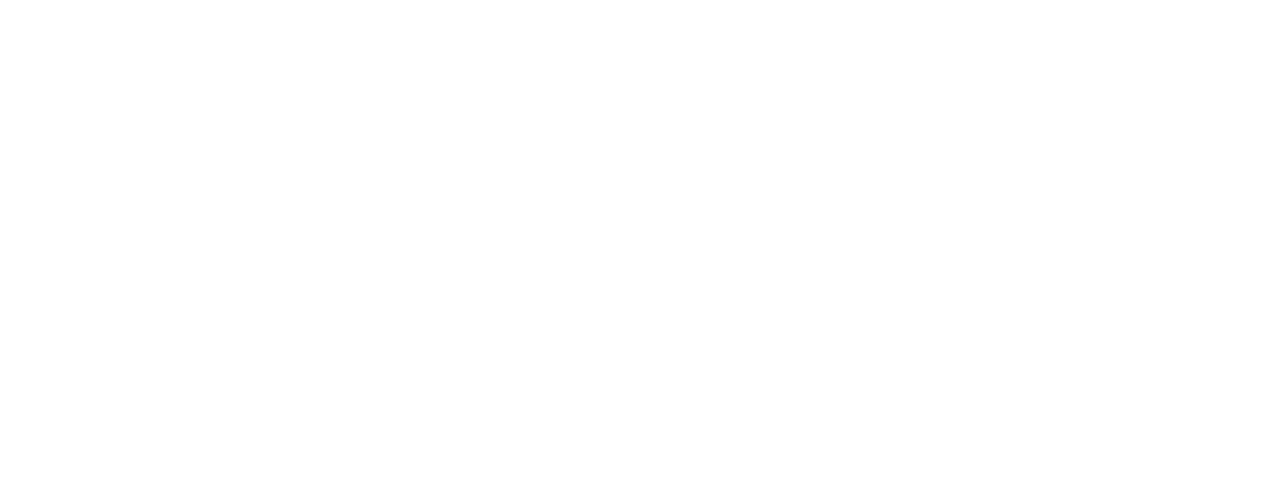
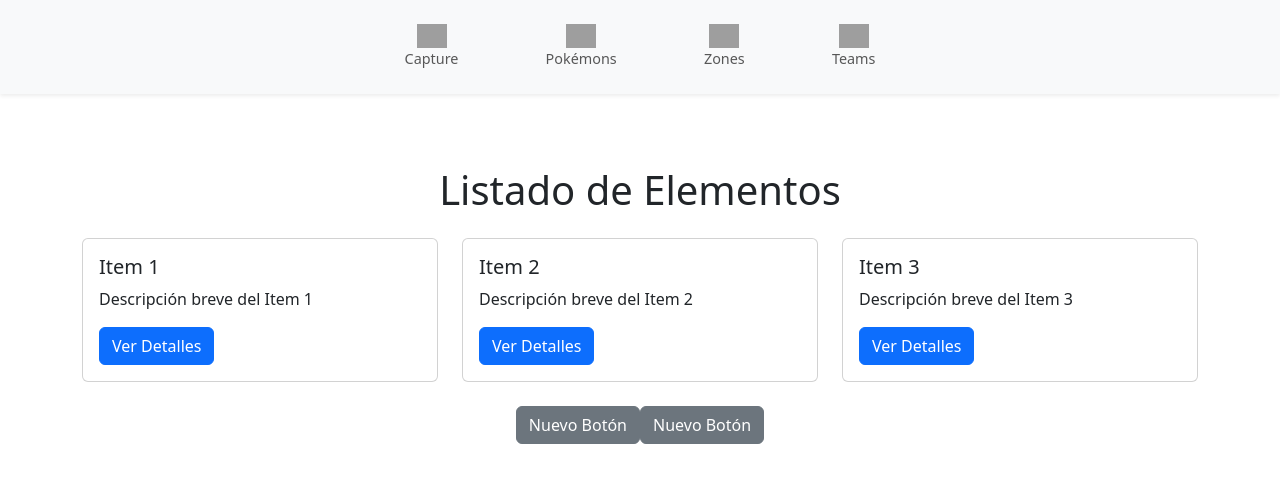
Before and after one commit to Gustavove/pokedex-hackeps2024, a React (Create React App) app in the folder pokedex-hackeps/: page /zones in a window 1280 px wide. Before the commit this address had no page. Shown: the top 482 px of the page. Built offline with nearby package versions, Linux system fonts and the light colour scheme; grey boxes are pictures that could not be loaded.

Commit message:
Canvis en el disseny

```diff
--- a/pokedex-hackeps/src/components/AppNavbar.js
+++ b/pokedex-hackeps/src/components/AppNavbar.js
@@ -29,10 +29,21 @@
                         </div>
                     </Nav.Link>
 
+                    <Nav.Link as={Link} to="/zones" className="text-center">
+                        <div className="d-flex flex-column align-items-center">
+                            <img
+                                src="https://cdn-icons-png.flaticon.com/512/535/535137.png"
+                                alt="Zones"
+                                style={{ width: "30px", height: "24px" }}
+                            />
+                            <span style={{ fontSize: "0.9rem" }}>Zones</span>
+                        </div>
+                    </Nav.Link>
+
                     <Nav.Link as={Link} to="/equips" className="text-center">
                         <div className="d-flex flex-column align-items-center">
                             <img
-                                src="https://cdn-icons-png.flaticon.com/512/2991/2991148.png"
+                                src="https://cdn-icons-png.flaticon.com/512/7829/7829198.png"
                                 alt="Teams"
                                 style={{ width: "30px", height: "24px" }}
                             />
--- /dev/null
+++ b/pokedex-hackeps/src/pages/Zones.js
@@ -0,0 +1,52 @@
+import React from 'react';
+import { Container, Row, Col, Card, Button } from 'react-bootstrap';
+import { Link } from 'react-router-dom';
+import { getAllPokemons } from '../services/PokemonService';
+import { getPokemonById } from '../services/PokemonService';
+
+const Llistat = () => {
+    const items = [
+        { id: 1, name: 'Item 1', description: 'Descripción breve del Item 1' },
+        { id: 2, name: 'Item 2', description: 'Descripción breve del Item 2' },
+        { id: 3, name: 'Item 3', description: 'Descripción breve del Item 3' },
+    ];
+
+    const handleButtonClick = () => {
+        getAllPokemons().then((pokemons) => {
+            console.log(pokemons.json());
+        });
+    };
+
+    const handleButtonClick2 = () => {
+        getPokemonById(152).then((pokemons) => {
+            console.log(pokemons.json());
+        });
+    };
+
+    return (
+        <Container className="py-5">
+            <h1 className="text-center mb-4">Listado de Elementos</h1>
+            <Row className="g-4">
+                {items.map((item) => (
+                    <Col key={item.id} xs={12} md={6} lg={4}>
+                        <Card>
+                            <Card.Body>
+                                <Card.Title>{item.name}</Card.Title>
+                                <Card.Text>{item.description}</Card.Text>
+                                <Link to={`/item/${item.id}`}>
+                                    <Button variant="primary">Ver Detalles</Button>
+                                </Link>
+                            </Card.Body>
+                        </Card>
+                    </Col>
+                ))}
+            </Row>
+            <div className="text-center mt-4">
+                <Button variant="secondary" onClick={handleButtonClick}>Nuevo Botón</Button>
+                <Button variant="secondary" onClick={handleButtonClick2}>Nuevo Botón</Button>
+            </div>
+        </Container>
+    );
+}
+
+export default Llistat;
--- a/pokedex-hackeps/src/routes/AppRoutes.js
+++ b/pokedex-hackeps/src/routes/AppRoutes.js
@@ -5,6 +5,7 @@
 import Layout from "../pages/Layout";
 import React from "react";
 import Captura from "../pages/Captura";
+import Zones from "../pages/Zones";
 const AppRoutes = () => {
     return (
         <Routes>
@@ -14,6 +15,7 @@
                 <Route path="/llistat" element={<Llistat />} />
                 <Route path="/infoPokemon/:nou/:id" element={<InfoPokemon />} />
                 <Route path="/equips" element={<Equips />} />
+                <Route path="/zones" element={<Zones />} />
             </Route>
         </Routes>
     );
```
